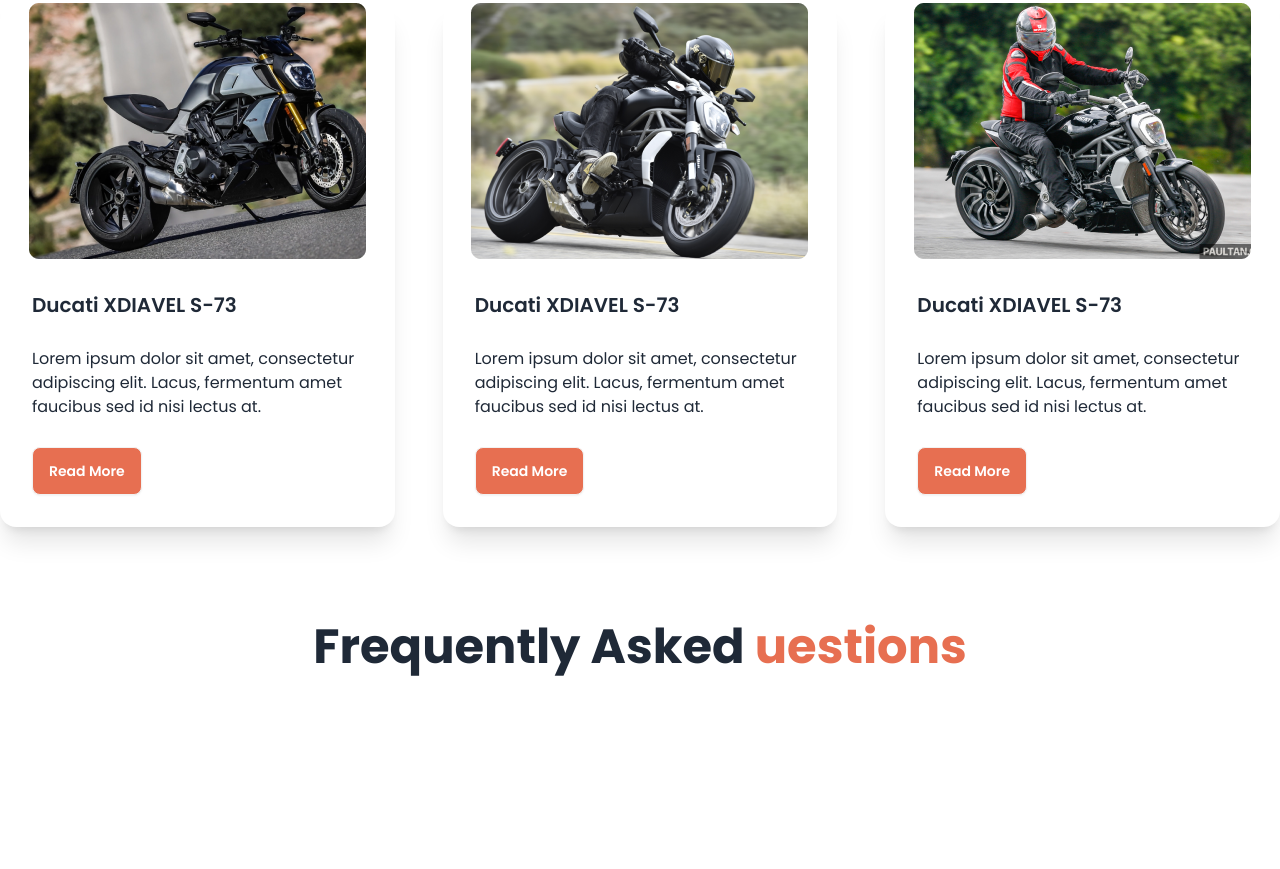
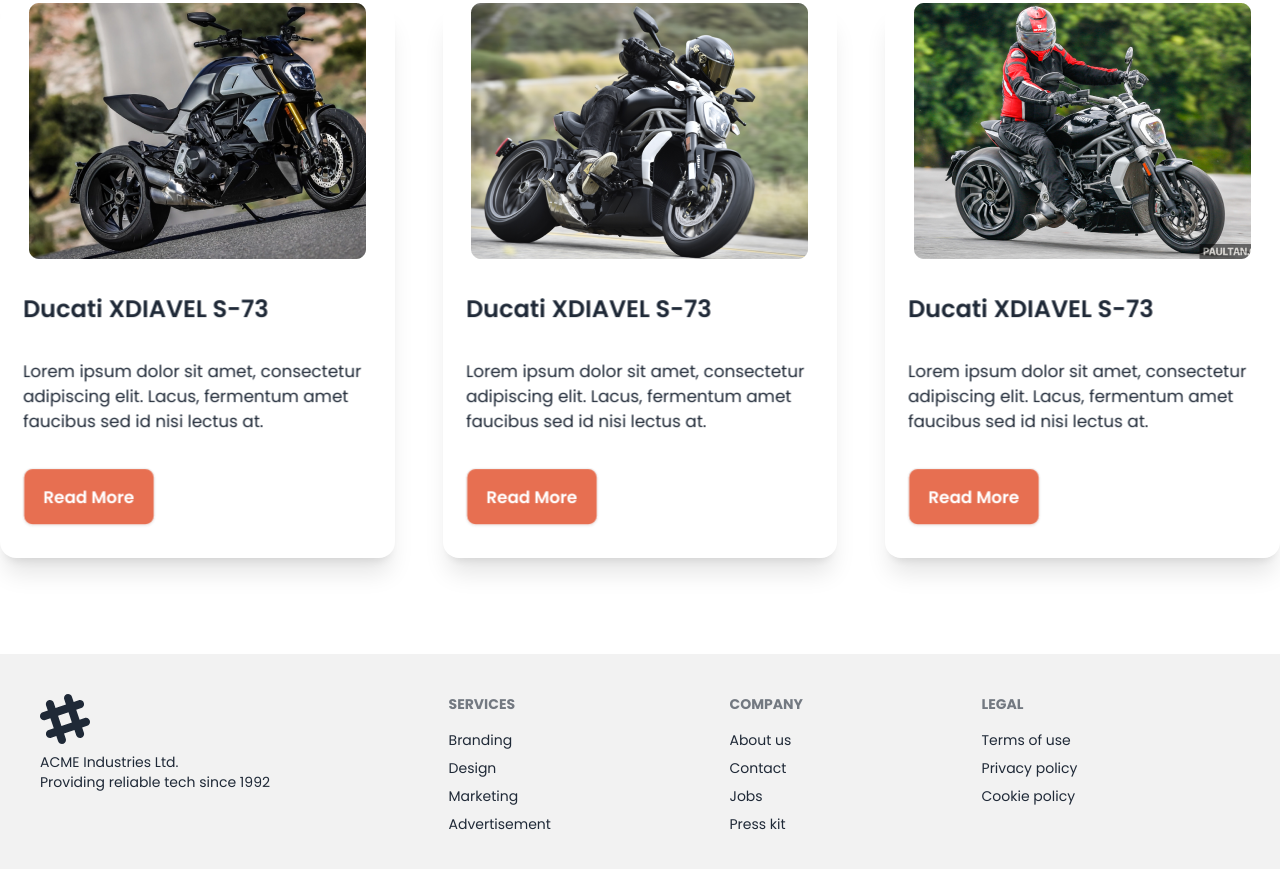
Before and after one commit to junayed-khan24/BikerZone, a plain HTML site: page index.html in a window 1280 px wide. Shown: the part 807-1676 px from the top of the page. Before the commit the page ends 1574 px from the top, so only its background shows below. Drawn offline with nearby package versions, Linux system fonts and the light colour scheme.

Commit message:
updated code and added

```diff
--- a/index.html
+++ b/index.html
@@ -1,18 +1,23 @@
 <!DOCTYPE html>
 <html lang="en">
+
 <head>
   <meta charset="UTF-8">
   <meta name="viewport" content="width=device-width, initial-scale=1.0">
   <title>biker zone</title>
+  <link href="https://cdn.jsdelivr.net/npm/daisyui@5" rel="stylesheet" type="text/css" />
+  <script src="https://cdn.jsdelivr.net/npm/@tailwindcss/browser@4"></script>
   <!-- Google font CDN  -->
   <link rel="preconnect" href="https://fonts.googleapis.com">
   <link rel="preconnect" href="https://fonts.gstatic.com" crossorigin>
-    <link href="https://fonts.googleapis.com/css2?family=Poppins:ital,wght@0,100;0,200;0,300;0,400;0,500;0,600;0,700;0,800;0,900;1,100;1,200;1,300;1,400;1,500;1,600;1,700;1,800;1,900&display=swap" rel="stylesheet">
+  <link
+    href="https://fonts.googleapis.com/css2?family=Poppins:ital,wght@0,100;0,200;0,300;0,400;0,500;0,600;0,700;0,800;0,900;1,100;1,200;1,300;1,400;1,500;1,600;1,700;1,800;1,900&display=swap"
+    rel="stylesheet">
   <!-- daisyUi CDN  -->
   <link href="https://cdn.jsdelivr.net/npm/daisyui@4.12.23/dist/full.min.css" rel="stylesheet" type="text/css" />
   <script src="https://cdn.tailwindcss.com"></script>
   <style>
-    .font-poppins{
+    .font-poppins {
       font-family: "Poppins", sans-serif;
     }
   </style>
@@ -30,6 +35,7 @@
     }
   </script>
 </head>
+
 <body class="font-poppins">
   <!-- header section  -->
   <header class="md:container mx-auto">
@@ -38,22 +44,12 @@
         <div class="flex-1">
           <div class="dropdown">
             <div tabindex="0" role="button" class="btn btn-ghost lg:hidden">
-                      <svg
-                        xmlns="http://www.w3.org/2000/svg"
-                        class="h-5 w-5"
-                        fill="none"
-                        viewBox="0 0 24 24"
+              <svg xmlns="http://www.w3.org/2000/svg" class="h-5 w-5" fill="none" viewBox="0 0 24 24"
                 stroke="currentColor">
-                        <path
-                          stroke-linecap="round"
-                          stroke-linejoin="round"
-                          stroke-width="2"
-                          d="M4 6h16M4 12h8m-8 6h16" />
+                <path stroke-linecap="round" stroke-linejoin="round" stroke-width="2" d="M4 6h16M4 12h8m-8 6h16" />
               </svg>
             </div>
-                    <ul
-                      tabindex="0"
-                      class="menu menu-sm dropdown-content bg-base-100 rounded-box z-[1] mt-3 w-52 p-2 shadow">
+            <ul tabindex="0" class="menu menu-sm dropdown-content bg-base-100 rounded-box z-[1] mt-3 w-52 p-2 shadow">
               <li><a>Home</a></li>
               <li><a>Shop</a></li>
               <li><a>News</a></li>
@@ -153,45 +149,42 @@
       <!-- cards -->
       <div class="grid grid-cols-1 md:grid-cols-2 lg:grid-cols-3 gap-12">
         <!-- card 1  -->
-                <div class="card bg-base-100 shadow-xl">
+        <div class="card bg-base-100 shadow-xl hover-3d">
           <figure>
-                    <img
-                      src="images/others/latest1.png"
-                      alt="Shoes" />
+            <img src="images/others/latest1.png" alt="Shoes" />
           </figure>
-                  <div class="card-body space-y-5">
+          <div class="card-body space-y-5 m-5">
             <h2 class="card-title">Ducati XDIAVEL S-73</h2>
-                    <p>Lorem ipsum dolor sit amet, consectetur adipiscing elit. Lacus, fermentum amet faucibus sed id nisi lectus at.</p>
+            <p>Lorem ipsum dolor sit amet, consectetur adipiscing elit. Lacus, fermentum amet faucibus sed id nisi
+              lectus at.</p>
             <div class="card-actions ">
               <button class="btn bg-bike-primary text-white">Read More</button>
             </div>
           </div>
         </div>
         <!-- card 2  -->
-                 <div class="card bg-base-100 shadow-xl">
+        <div class="card bg-base-100 shadow-xl hover-3d">
           <figure>
-                    <img
-                      src="images/others/latest2.png"
-                      alt="Shoes" />
+            <img src="images/others/latest2.png" alt="Shoes" />
           </figure>
-                  <div class="card-body space-y-5">
+          <div class="card-body space-y-5 m-5">
             <h2 class="card-title">Ducati XDIAVEL S-73</h2>
-                    <p>Lorem ipsum dolor sit amet, consectetur adipiscing elit. Lacus, fermentum amet faucibus sed id nisi lectus at.</p>
+            <p>Lorem ipsum dolor sit amet, consectetur adipiscing elit. Lacus, fermentum amet faucibus sed id nisi
+              lectus at.</p>
             <div class="card-actions ">
               <button class="btn bg-bike-primary text-white">Read More</button>
             </div>
           </div>
         </div>
         <!-- card 3  -->
-                 <div class="card bg-base-100 shadow-xl">
+        <div class="card bg-base-100 shadow-xl hover-3d">
           <figure>
-                    <img
-                      src="images/others/latest3.png"
-                      alt="Shoes" />
+            <img src="images/others/latest3.png" alt="Shoes" />
           </figure>
-                  <div class="card-body space-y-5">
+          <div class="card-body space-y-5 m-5">
             <h2 class="card-title">Ducati XDIAVEL S-73</h2>
-                    <p>Lorem ipsum dolor sit amet, consectetur adipiscing elit. Lacus, fermentum amet faucibus sed id nisi lectus at.</p>
+            <p>Lorem ipsum dolor sit amet, consectetur adipiscing elit. Lacus, fermentum amet faucibus sed id nisi
+              lectus at.</p>
             <div class="card-actions ">
               <button class="btn bg-bike-primary text-white">Read More</button>
             </div>
@@ -203,11 +196,53 @@
 
     <!-- faq section  -->
     <section class="my-24">
-            <h3 class="text-5xl font-bold text-center mb-12">Frequently Asked <span class="text-bike-primary">uestions</span></h3>
+      <h3 class="text-5xl font-bold text-center mb-12"> <span class="text-bike-primary">
     </section>
   </main>
 
   <!-- footer section  -->
-       <footer></footer>
+  <footer class="footer sm:footer-horizontal bg-base-200 text-base-content p-10">
+  <aside>
+    <svg
+      width="50"
+      height="50"
+      viewBox="0 0 24 24"
+      xmlns="http://www.w3.org/2000/svg"
+      fill-rule="evenodd"
+      clip-rule="evenodd"
+      class="fill-current">
+      <path
+        d="M22.672 15.226l-2.432.811.841 2.515c.33 1.019-.209 2.127-1.23 2.456-1.15.325-2.148-.321-2.463-1.226l-.84-2.518-5.013 1.677.84 2.517c.391 1.203-.434 2.542-1.831 2.542-.88 0-1.601-.564-1.86-1.314l-.842-2.516-2.431.809c-1.135.328-2.145-.317-2.463-1.229-.329-1.018.211-2.127 1.231-2.456l2.432-.809-1.621-4.823-2.432.808c-1.355.384-2.558-.59-2.558-1.839 0-.817.509-1.582 1.327-1.846l2.433-.809-.842-2.515c-.33-1.02.211-2.129 1.232-2.458 1.02-.329 2.13.209 2.461 1.229l.842 2.515 5.011-1.677-.839-2.517c-.403-1.238.484-2.553 1.843-2.553.819 0 1.585.509 1.85 1.326l.841 2.517 2.431-.81c1.02-.33 2.131.211 2.461 1.229.332 1.018-.21 2.126-1.23 2.456l-2.433.809 1.622 4.823 2.433-.809c1.242-.401 2.557.484 2.557 1.838 0 .819-.51 1.583-1.328 1.847m-8.992-6.428l-5.01 1.675 1.619 4.828 5.011-1.674-1.62-4.829z"></path>
+    </svg>
+    <p>
+      ACME Industries Ltd.
+      <br />
+      Providing reliable tech since 1992
+    </p>
+  </aside>
+  <nav>
+    <h6 class="footer-title">Services</h6>
+    <a class="link link-hover">Branding</a>
+    <a class="link link-hover">Design</a>
+    <a class="link link-hover">Marketing</a>
+    <a class="link link-hover">Advertisement</a>
+  </nav>
+  <nav>
+    <h6 class="footer-title">Company</h6>
+    <a class="link link-hover">About us</a>
+    <a class="link link-hover">Contact</a>
+    <a class="link link-hover">Jobs</a>
+    <a class="link link-hover">Press kit</a>
+  </nav>
+  <nav>
+    <h6 class="footer-title">Legal</h6>
+    <a class="link link-hover">Terms of use</a>
+    <a class="link link-hover">Privacy policy</a>
+    <a class="link link-hover">Cookie policy</a>
+  </nav>
+</footer>
+
+
 </body>
+
 </html>
```
Lines whose indentation alone changed are shown as unchanged.
